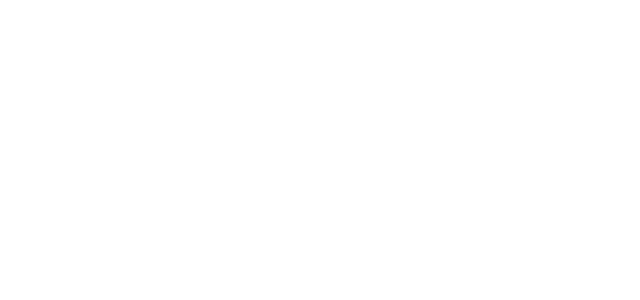
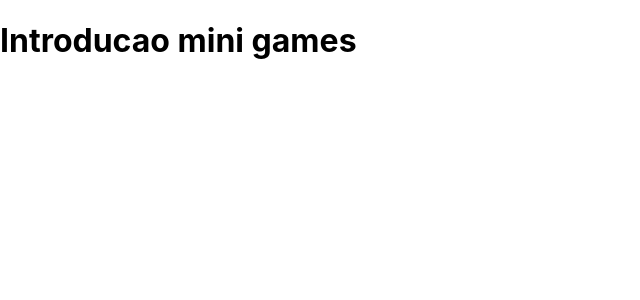
Before and after one commit to StartFuture/onboarding-me-on-front, a React (Create React App) app: page /minigame in a window 1280 px wide. Before the commit this address had no page. Shown: the top 300 px of the page, without its empty margins (0-640 px from the left). Built offline with nearby package versions, Linux system fonts and the light colour scheme.

Commit message:
creating-folder

```diff
--- a/src/AppRoutes.jsx
+++ b/src/AppRoutes.jsx
@@ -1,11 +1,17 @@
 import { BrowserRouter, Routes, Route } from "react-router-dom";
 import Home from "./pages/Home";
+import UsersMenu from "./pages/UsersMenu";
+import Gamifield from "./pages/Gamifield";
+import MiniGame from "./pages/MiniGame";
 
 const AppRoutes = () => {
   return (
     <BrowserRouter>
       <Routes>
         <Route path="/seila" element={<Home />} />
+        <Route path="/menu" element={<UsersMenu />} />
+        <Route path="/gamified" element={<Gamifield />} />
+        <Route path="/minigame" element={<MiniGame />} />
       </Routes>
     </BrowserRouter>
   );
--- /dev/null
+++ b/src/pages/Gamifield/assets/css/style.css
@@ -0,0 +1 @@
+/* Style for gamified
--- /dev/null
+++ b/src/pages/Gamifield/index.jsx
@@ -0,0 +1,5 @@
+const Gamifield = () => {
+ return <h1>Gamificacao</h1>;
+};
+
+export default Gamifield;
--- a/src/pages/Home/index.jsx
+++ b/src/pages/Home/index.jsx
@@ -1,7 +1,5 @@
-function Home(){
-    return(
-        <h1>Hello, world!</h1>
-    )
+function Home() {
+  return <h1>Hello, world!</h1>;
 }
 
 export default Home;
--- /dev/null
+++ b/src/pages/MiniGame/index.jsx
@@ -0,0 +1,5 @@
+const MiniGame = () => {
+  return <h1>Introducao mini games</h1>;
+};
+
+export default MiniGame;
--- /dev/null
+++ b/src/pages/UsersMenu/index.jsx
@@ -0,0 +1,5 @@
+function UsersMenu() {
+  return <h1>Menu</h1>;
+}
+
+export default UsersMenu;
```
Also changed, not shown: src/pages/MiniGame/assets/css/style.css (added).
